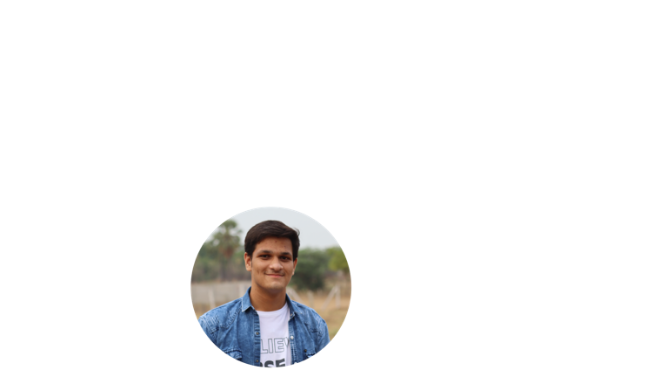
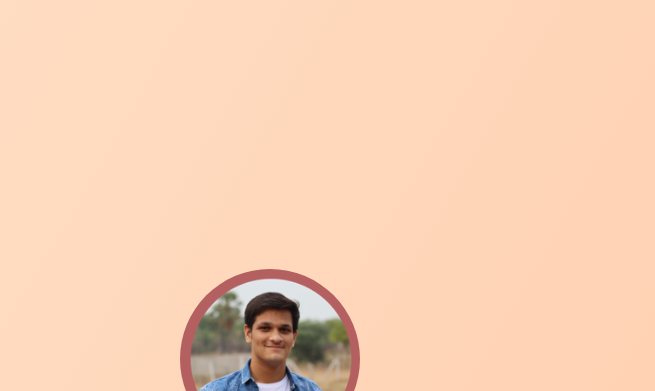
Before and after one commit to Raghav129/myportfolio, a plain HTML site: page index.html in a window 1280 px wide. Shown: the part 259-650 px from the top of the page, without its empty margins (370-1025 px from the left). Drawn offline with nearby package versions, Linux system fonts and the light colour scheme; files whose address does not match are found by name.

Commit message:
Update index.html

```diff
--- a/index.html
+++ b/index.html
@@ -4,7 +4,7 @@
     <meta name="viewport" content="width=device-width, initial-scale=1.0">
 
     <link href="https://cdn.jsdelivr.net/npm/bootstrap@5.3.0/dist/css/bootstrap.min.css" rel="stylesheet" integrity="sha384-9ndCyUaIbzAi2FUVXJi0CjmCapSmO7SnpJef0486qhLnuZ2cdeRhO02iuK6FUUVM" crossorigin="anonymous">
-    <link rel="stylesheet" href="/Personal Portfolio/css/style.css">
+    <link rel="stylesheet" href="style.css">
 
     <title>Personal Portfolio</title>
 </head>
```
